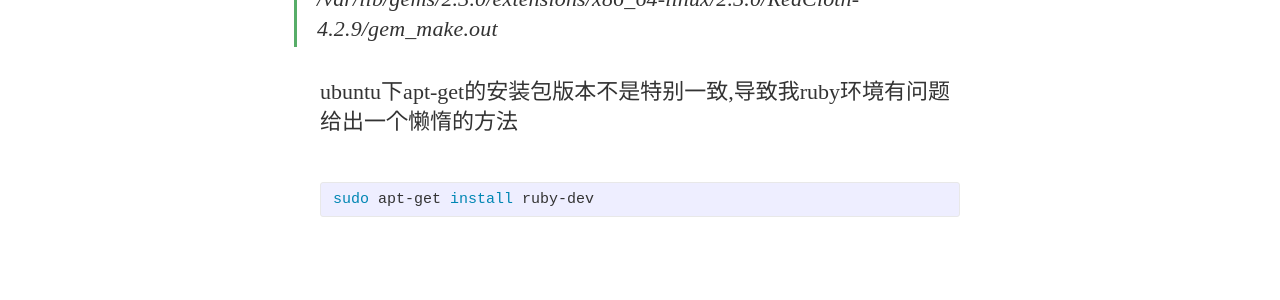
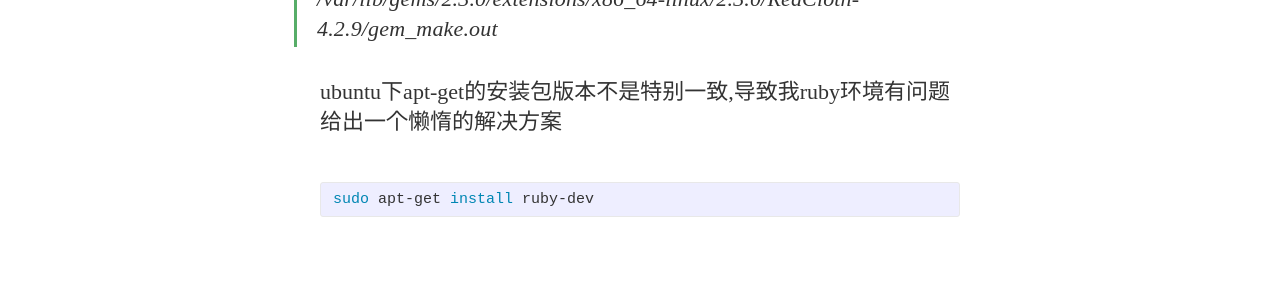
Before and after one commit to xwind/xwind.github.io, a Jekyll site: the page built from _posts/2016-03-24-jekyll-training-0.markdown, in a window 1280 px wide and 900 px high, scrolled down 2604 px. Shown: the part 181-481 px from the top of the window. Built offline with Jekyll 4.4.1, drawn with Linux system fonts in a browser that asks for light colours; nearby versions of some CDN libraries; some web fonts are replaced; comment, search, counter and statistics services are not loaded.

Commit message:
jekyll new

```diff
--- a/_posts/2016-03-24-jekyll-training-0.markdown
+++ b/_posts/2016-03-24-jekyll-training-0.markdown
@@ -97,7 +97,7 @@ bundle exec jekyll serve
 
 
 ubuntu下apt-get的安装包版本不是特别一致,导致我ruby环境有问题
-给出一个懒惰的方法
+给出一个懒惰的解决方案
 {% highlight bash %}
 sudo apt-get install ruby-dev
 {% endhighlight bash %}
```
Also changed, not shown: 1 other file.
